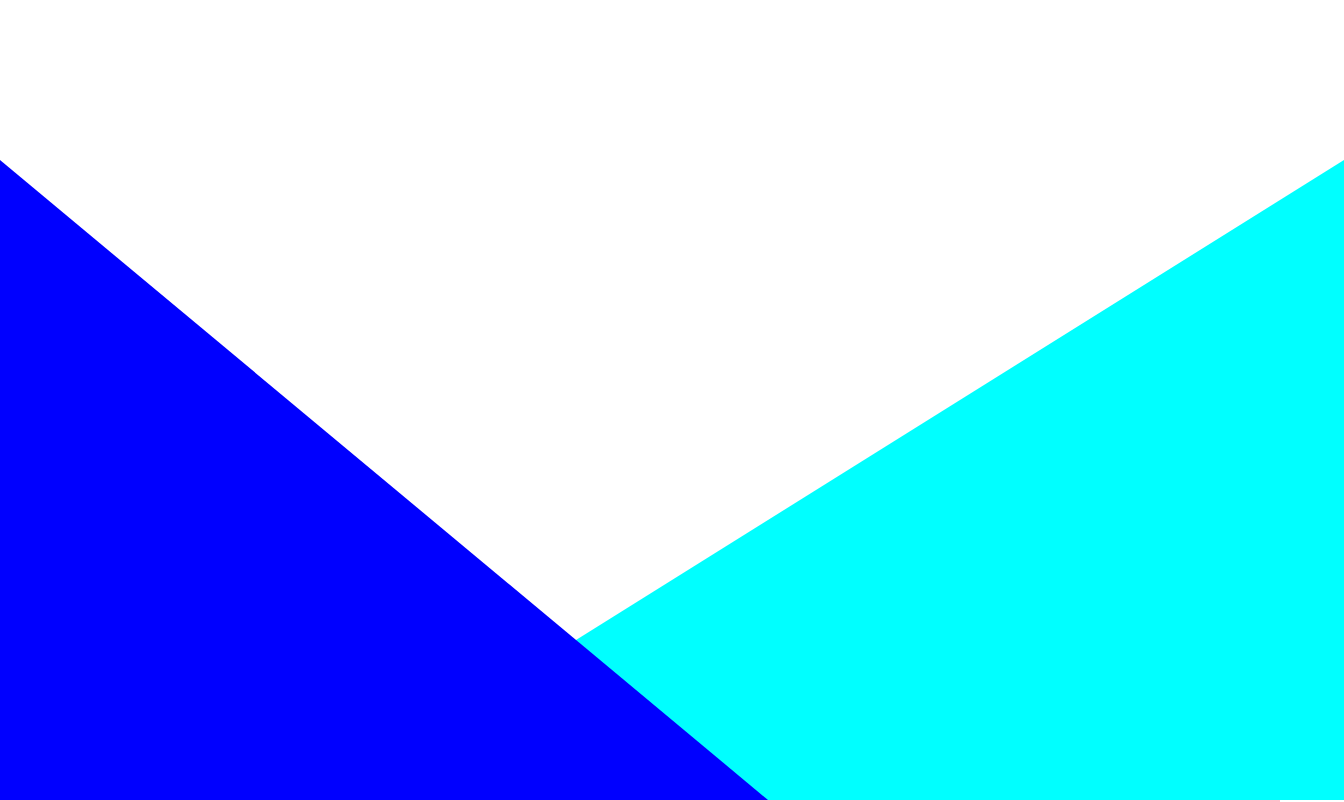
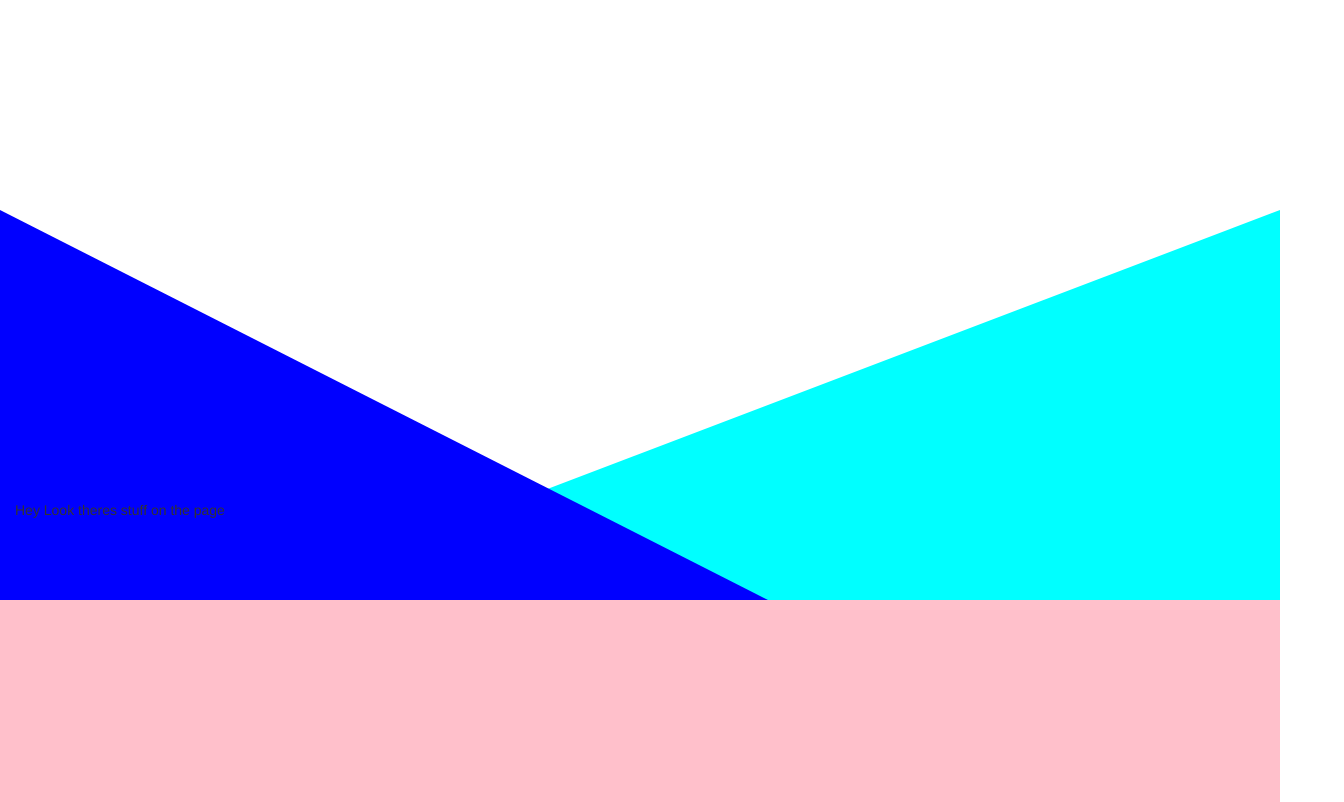
Before and after one commit to mikeyharris89/svgfun, a plain HTML site: page index.html in a window 1280 px wide. Shown: the top 802 px of the page, 1344 px wide, since content can reach past the window. Drawn offline with Linux system fonts and the light colour scheme.

Commit message:
Working triangles

```diff
--- a/css/main.css
+++ b/css/main.css
@@ -1,6 +1,10 @@
+body {
+  position: relative;
+}
+
 .first-head {
 
-  height: 800px;
+  height: 600px;
   position: relative;
 }
 
@@ -9,21 +13,20 @@
   height: 500px;
 }
 
-.left-triangle {
-  background: blue;
-}
-
 .right-triangle {
   background: #00FFFF;
-  height: 800px;
+  height: 600px;
   width: 80%;
   position: absolute;
+  z-index: -11;
+  right: 0;
 }
 .triangle {
   background: blue;
-  height: 800px;
+  height: 600px;
   width: 60%;
-  z-index: 10;
+  z-index: -10;
+  position: absolute;
 }
 
 .clip-wrap {
@@ -43,3 +46,9 @@ div.right-triangle {
   -webkit-clip-path: url("#clip-shape2"); /* required for Webkit/Blink browsers if you're using only inline SVG clipping paths, but not CSS clip-path */
   clip-path: url("#clip-shape2");
 }
+
+.text {
+  position: relative;
+  z-index: 10;
+  top: 500px;
+}
--- a/index.html
+++ b/index.html
@@ -28,23 +28,29 @@
           <svg class="clip-svg" width="0" height="0">
             <defs>
               <clipPath id="clip-shape" clipPathUnits="objectBoundingBox" >
-                <polygon id="left-triangle" points="0 1, 0 0.2, 1 1"/>
+                <polygon id="left-triangle" points="0 1, 0 0.35, 1 1"/>
               </clipPath>
             </defs>
           </svg>
         </div>
 
-        <div class="clip-wrap right-triangle col-sm-9 col-sm-offset-3">
+        <div class="clip-wrap right-triangle col-sm-9">
 
           <svg class="clip-svg" width="0" height="0">
             <defs>
               <clipPath id="clip-shape2" clipPathUnits="objectBoundingBox" >
-                <polygon id="right-triangle" points="1 1, 0 1, 1 0.2"/>
+                <polygon id="right-triangle" points="1 1, 0 1, 1 0.35"/>
               </clipPath>
             </defs>
           </svg>
         </div>
 
+        <div class="col-sm-12 text">
+          <p>
+            Hey Look theres stuff on the page
+          </p>
+
+        </div>
 
   </section>
   <section class="second-head">
--- a/js/triangle_animations.js
+++ b/js/triangle_animations.js
@@ -38,5 +38,4 @@
         rightTriangle.css({"clip-path": newPath});
   }
 
-
 }(jQuery));
```
